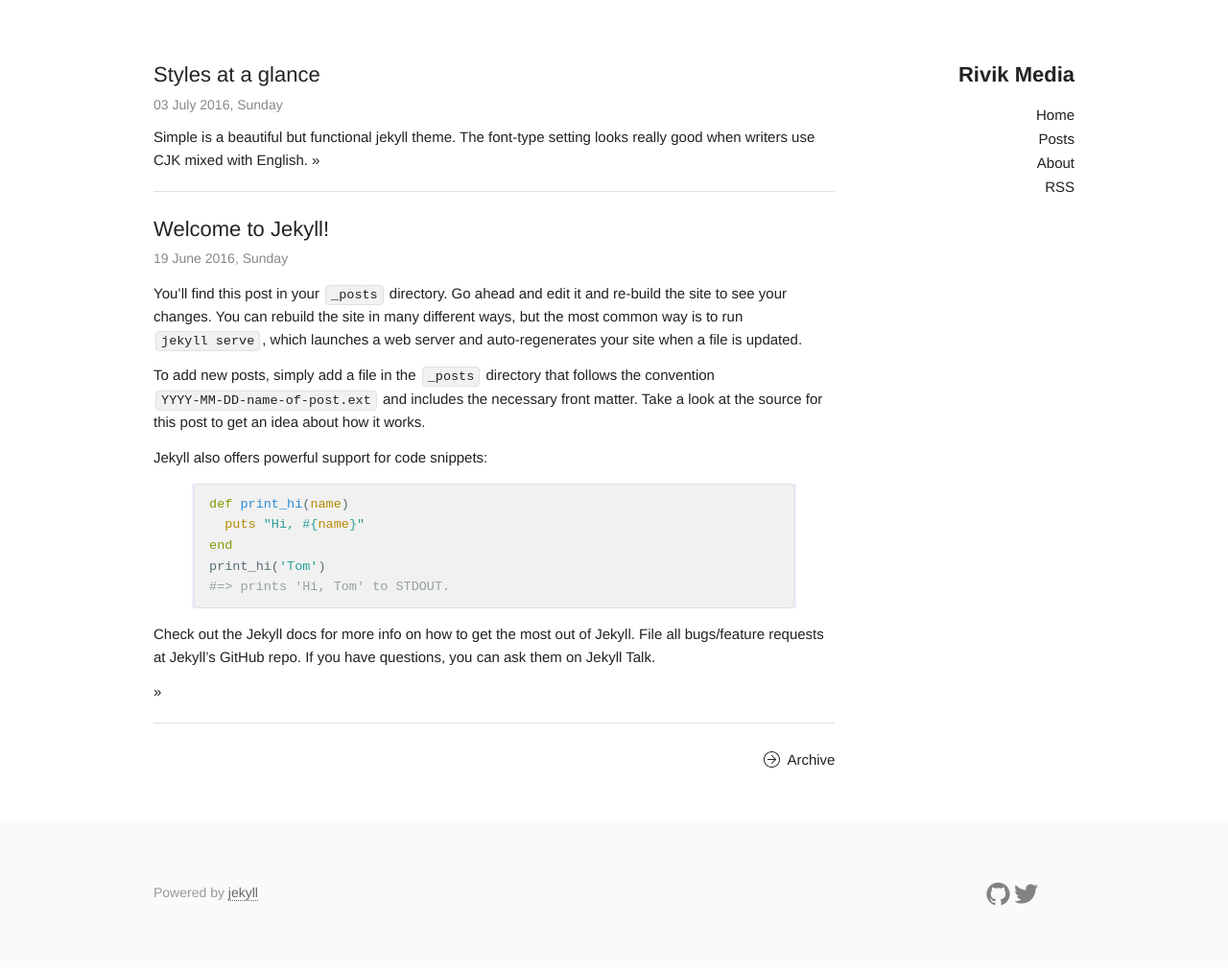
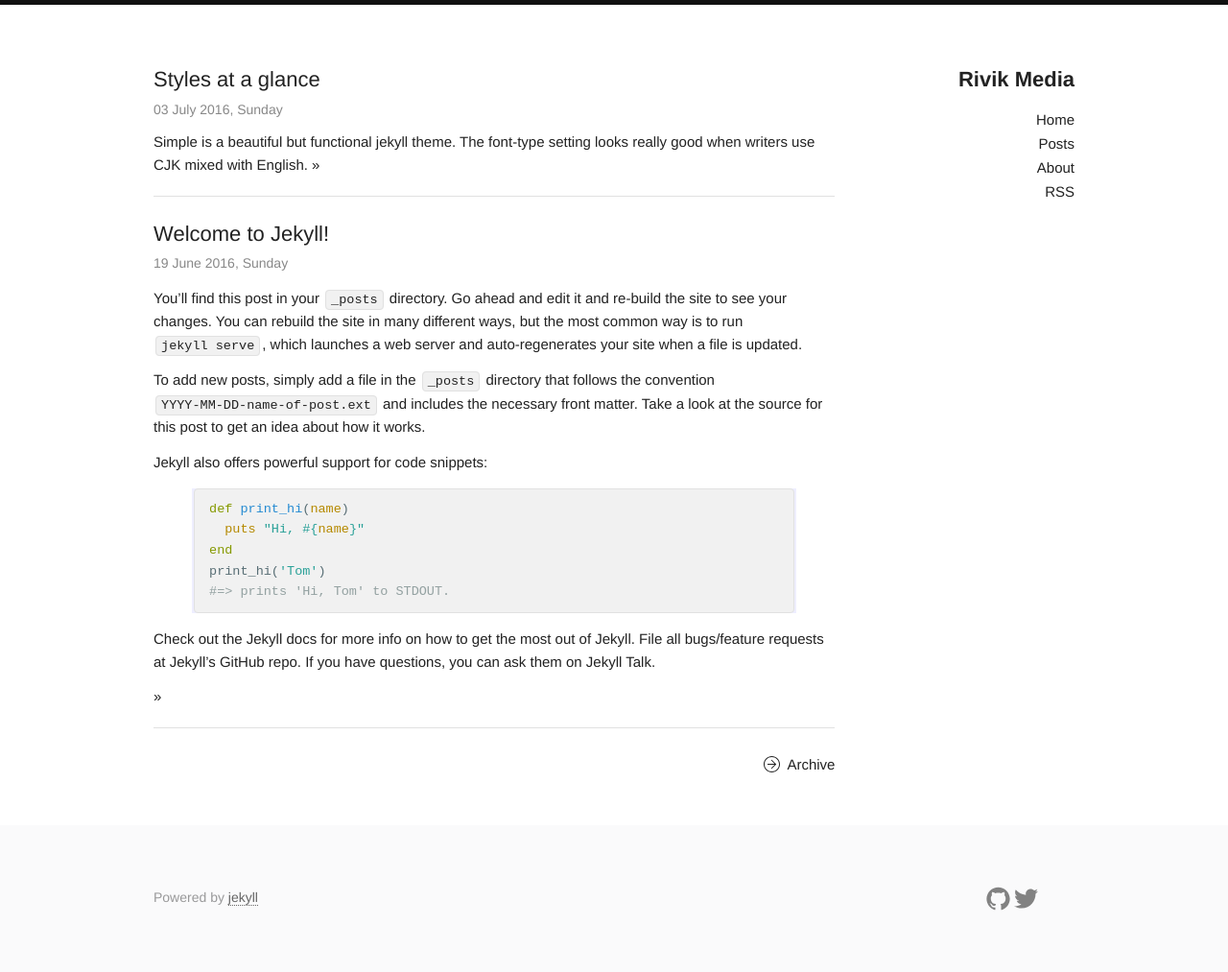
Before and after one commit to Rivik-Media/rivik-media, a Jekyll site: the page built from index.html, in a window 1280 px wide. Shown: the whole page at 96% size. Built offline with Jekyll 4.4.1, drawn with Linux system fonts in a browser that asks for light colours.

Commit message:
top border

```diff
--- a/_sass/_layout.scss
+++ b/_sass/_layout.scss
@@ -7,6 +7,7 @@
 body {
   min-height:100%;
   height:auto;
+  border-top: 5px solid #111;
 }
 
 .page-content {
```
